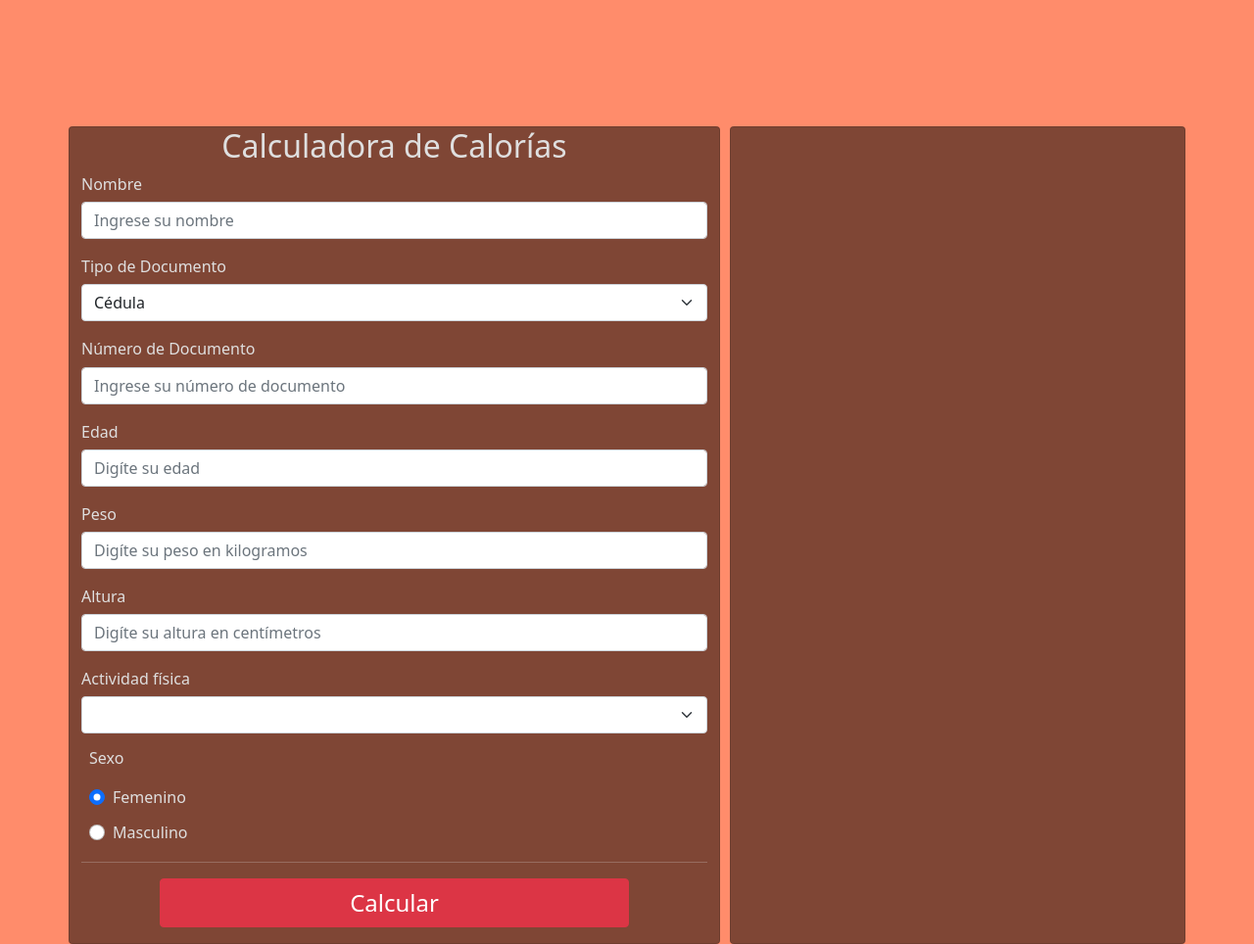
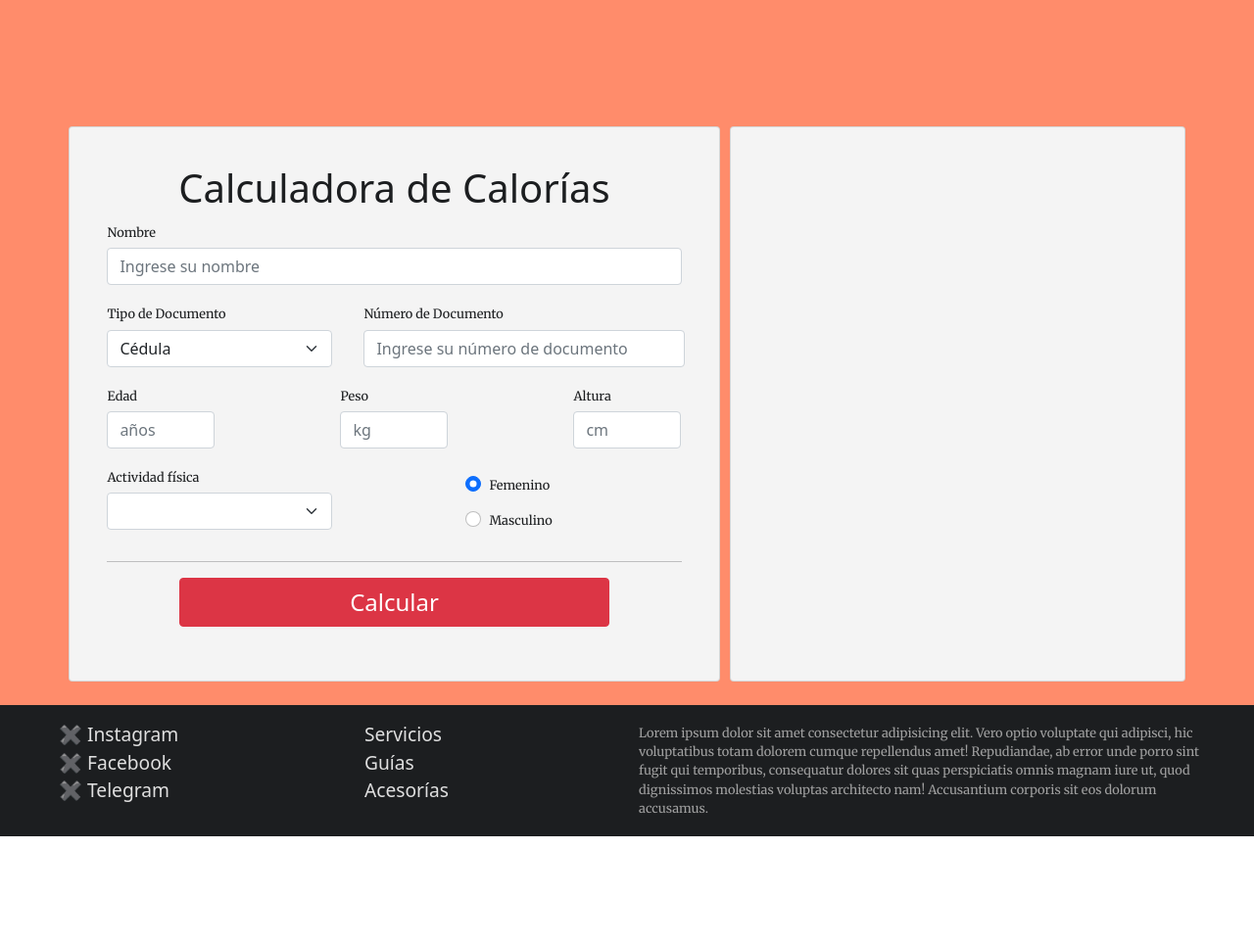
Before and after one commit to Edwin-Rojas-dev/calculadora-de-calorias, a plain HTML site: page index.html in a window 1280 px wide. Shown: the part 780-1744 px from the top of the page at 98% size. After the commit the page ends 1634 px from the top, so only its background shows below. Drawn offline with nearby package versions, Linux system fonts and the light colour scheme.

Commit message:
styles form calculator

```diff
--- a/index.html
+++ b/index.html
@@ -27,13 +27,13 @@
       <div class="container">
         <nav class="navbar navbar-expand-lg ">
           <div id="logo">
-            <img src="./img/logo3.jpg" alt="logo" style="width:64px; border-radius: 8px;" >
+            <a href="#main-calculator"><img src="./img/logo3.jpg" alt="logo" style="width:64px; border-radius: 8px;" ></a>
           </div>
           <div class="container-fluid">
             <div class="collapse navbar-collapse justify-content-center" id="navbarNav">
               <ul class="navbar-nav">
                 <li class="nav-item">
-                  <a class="nav-link active" aria-current="page" href="#">Inicio</a>
+                  <a class="nav-link active" aria-current="page" href="#main-calculator">Inicio</a>
                 </li>
                 <li class="nav-item">
                   <a class="nav-link" href="#">Nutrición</a>
@@ -60,6 +60,7 @@
         <p>La tasa metabólica basal (TMB) es la cantidad mínima de energía que necesita tu cuerpo para sobrevivir realizando las funciones básicas, tales como respirar, parpadear, filtrar la sangre, regular la temperatura del cuerpo o sintetizar hormonas.</p>
         <p class="highlighted">Hombres TMB = (10 x peso de Kg) + (6,25 x altura en cm) – (5 x edad en años) + 5
           Mujeres TMB = (10 x peso en kg) + (6,25 x altura en cm) – (5 x edad en años) – 161</p>
+        <div class="btn"><a href="#main-calculator"><button class="buttonStart">Comencemos</button></a></div>
       </div>
       <div class="right-col">
         <img src="./img/cover.png" alt="background food">
@@ -68,18 +69,19 @@
     </div>
   </div>
 
-  <main class="main-content">
+  <main class="main-content" id="main-calculator">
     <section class="container">
       <div class="row py-4">
         <div class="card col-lg-7">
           <form id="formulario-calculadora">
             <fieldset>
-              <legend class="h2 text-center">Calculadora de Calorías</legend>
+              <legend class="h1 text-center">Calculadora de Calorías</legend>
               <div class="mb-3">
                 <label for="nombre" class="form-label h6">Nombre</label>
                 <input type="text" id="nombre" class="form-control" placeholder="Ingrese su nombre">
               </div>
-              <div class="mb-3">
+              <div class="inputInfo">
+                  <div class="mb-3 ">
                     <label for="tipo_documento" class="form-label h6">Tipo de Documento</label>
                     <select id="tipo_documento" class="form-select">
                         <option value="cedula">Cédula</option>
@@ -89,24 +91,28 @@
 
                   <div class="mb-3">
                     <label for="numero_documento" class="form-label h6">Número de Documento</label>
-                <input type="number" id="numero_documento" class="form-control"
+                    <input type="number" id="numero_documento" class="form-control document"
                       placeholder="Ingrese su número de documento">
                   </div>
+              </div>
+              <div class="person">
                 <div class="mb-3">
                   <label for="edad" class="form-label h6">Edad</label>
-                <input type="number" id="edad" class="form-control" min="15" max="80" placeholder="Digíte su edad">
+                  <input type="number" id="edad" class="form-control data" min="15" max="80" placeholder="años">
                 </div>
 
                 <div class="mb-3">
                   <label for="peso" class="form-label h6">Peso</label>
-                <input type="number" id="peso" class="form-control" placeholder="Digíte su peso en kilogramos">
+                  <input type="number" id="peso" class="form-control data" placeholder="kg">
                 </div>
 
                 <div class="mb-3">
                   <label for="altura" class="form-label h6">Altura</label>
-                <input type="number" id="altura" class="form-control" placeholder="Digíte su altura en centímetros">
+                  <input type="number" id="altura" class="form-control data" placeholder="cm">
+                </div>
               </div>
 
+              <div class="lastInfo">
                 <div class="mb-3">
                   <label for="actividad" class="form-label h6">Actividad física</label>
                   <select id="actividad" class="form-select">
@@ -120,7 +126,6 @@
                 </div>
 
                 <section class="row m-2 h-100">
-                <span class="h6 p-0">Sexo</span>
                   <div class="form-check">
                     <input class="form-check-input" value="F" type="radio" name="genero" id="femenino" checked>
                     <label class="form-check-label" for="femenino">
@@ -135,6 +140,8 @@
                     </label>
                   </div>
                 </section>
+              </div>
+
               <hr>
               <div class="d-flex justify-content-center my-3">
                 <button type="submit" class="btn btn-danger w-75" style="font-size: 1.5rem">Calcular</button>
--- a/main.css
+++ b/main.css
@@ -82,7 +82,7 @@ header {
     justify-content: center;
     padding-top: 8em;
     background-color: #f4f4f4;
-    padding-bottom: 8em;
+    padding-bottom: 4em;
     gap: 30px;
 }
 
@@ -104,6 +104,12 @@ header {
     font-weight: bold;
 }
 
+.buttonStart{
+    padding: 0.4em;
+    font-family: "Merriweather", serif;
+    margin-left: -12px;
+}
+
 /* main */
 .row {
     gap: 10px;
@@ -115,8 +121,46 @@ header {
     background-color: #ff8c6b;
 }
 .main-content .card {
-    color:rgb(223, 223, 223);
-    background-color: rgba(0, 0, 0, 0.5)
+    color:#1c1e20;
+    background-color:  #f4f4f4;
+}
+
+/*form*/
+.card {
+    padding: 2.4em;
+}
+
+.main-content .card label {
+    font-family: "Merriweather", serif;
+    font-size: 0.8rem;
+    font-weight:400;
+}
+
+.form-select{
+    width: 230px;
+}
+
+.document{
+    width: 328px;
+}
+
+.inputInfo{
+    display: flex;
+    gap: 2em;
+}
+
+.data{
+    width: 110px;
+}
+
+.person {
+    display: flex;
+    gap: 8em;
+}
+
+.lastInfo {
+    display: flex;
+    gap: 8em;
 }
 
 /* #resultado {
```
Lines whose indentation alone changed are shown as unchanged.
